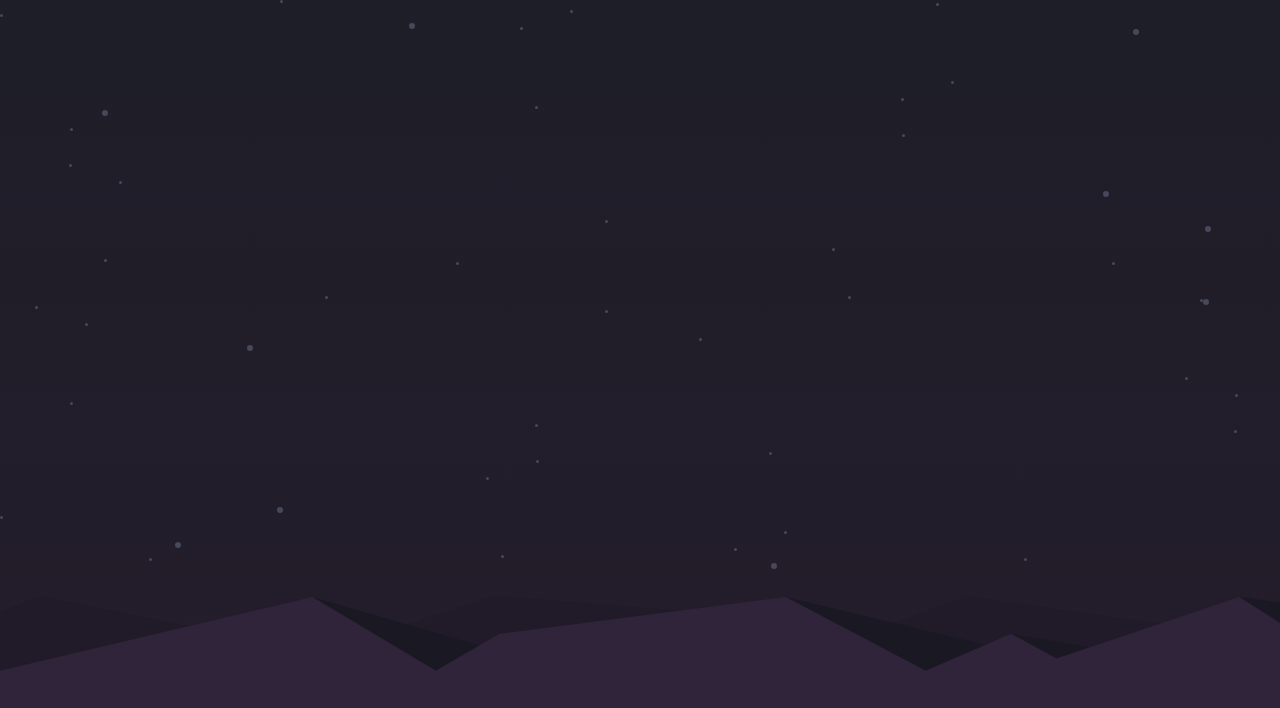
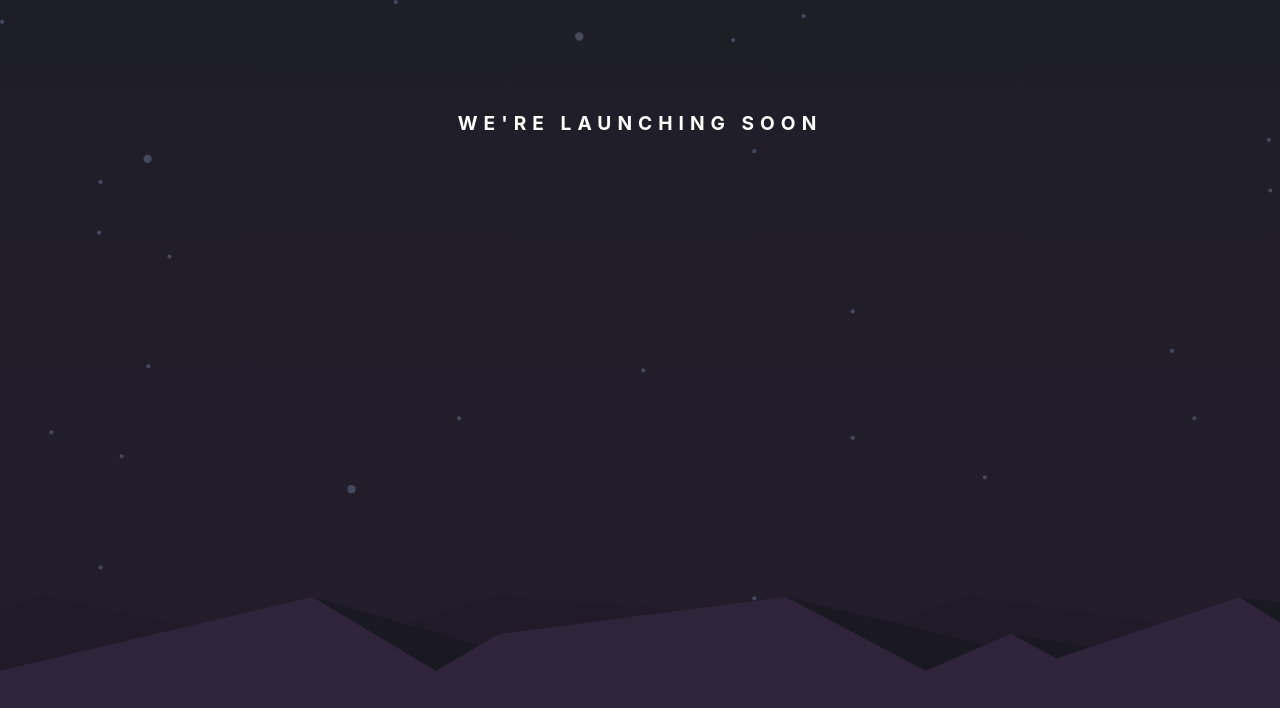
Before and after one commit to piotrfijol/countdown-timer, a React (Vite) app: page / in a window 1280 px wide. Shown: the top 708 px of the page. Built offline with nearby package versions, Linux system fonts and the light colour scheme.

Commit message:
Add the header

```diff
--- a/src/App.css
+++ /dev/null
@@ -1,25 +0,0 @@
-#root {
-  flex: 1;
-  text-align: center;
-}
-
-.App {
-  display: flex;
-  height: 100vh;
-  width: 100%;
-}
-
-@keyframes logo-spin {
-  from {
-    transform: rotate(0deg);
-  }
-  to {
-    transform: rotate(360deg);
-  }
-}
-
-@media (prefers-reduced-motion: no-preference) {
-  a:nth-of-type(2) .logo {
-    animation: logo-spin infinite 20s linear;
-  }
-}
--- a/src/App.jsx
+++ b/src/App.jsx
@@ -1,5 +1,4 @@
-import './App.css'
-import './style.scss'
+import './App.scss'
 import { Footer } from "./components/footer";
 
 function App() {
@@ -7,6 +6,11 @@ function App() {
   return (
     <div className="App">
       <div className="stars-background"></div>
+      <div className="container">
+        <h2 className="description">WE'RE LAUNCHING SOON</h2>
+        <div className="counter">
+        </div>
+      </div>
       <Footer />
     </div>
   )
--- /dev/null
+++ b/src/App.scss
@@ -0,0 +1,50 @@
+#root {
+  flex: 1;
+  text-align: center;
+}
+
+.App {
+  display: flex;
+  flex-direction: column;
+  height: 100vh;
+}
+
+.container {
+  flex: 1;
+  padding: 20px;
+}
+
+.stars-background {
+  z-index: -1;
+  box-sizing: border-box;
+  position: absolute;
+  top: 0;
+  width: 100vw;
+  height: 100vh;
+  background: url('@assets/bg-stars.svg') no-repeat;
+  background-size: cover;
+}
+
+.container .description {
+  margin-top: 4.8em;
+  color: #FFF;
+  font-size: 1.2rem;
+  text-align: center;
+  line-height: 120%;
+  letter-spacing: 6px;
+}
+
+@keyframes logo-spin {
+  from {
+    transform: rotate(0deg);
+  }
+  to {
+    transform: rotate(360deg);
+  }
+}
+
+@media (prefers-reduced-motion: no-preference) {
+  a:nth-of-type(2) .logo {
+    animation: logo-spin infinite 20s linear;
+  }
+}
--- a/src/style.scss
+++ /dev/null
@@ -1,9 +0,0 @@
-.stars-background {
-    z-index: 2;
-    box-sizing: border-box;
-    position: absolute;
-    top: 0;
-    width: 100vw;
-    height: 100vh;
-    background: url('assets/bg-stars.svg') no-repeat;
-}
```
